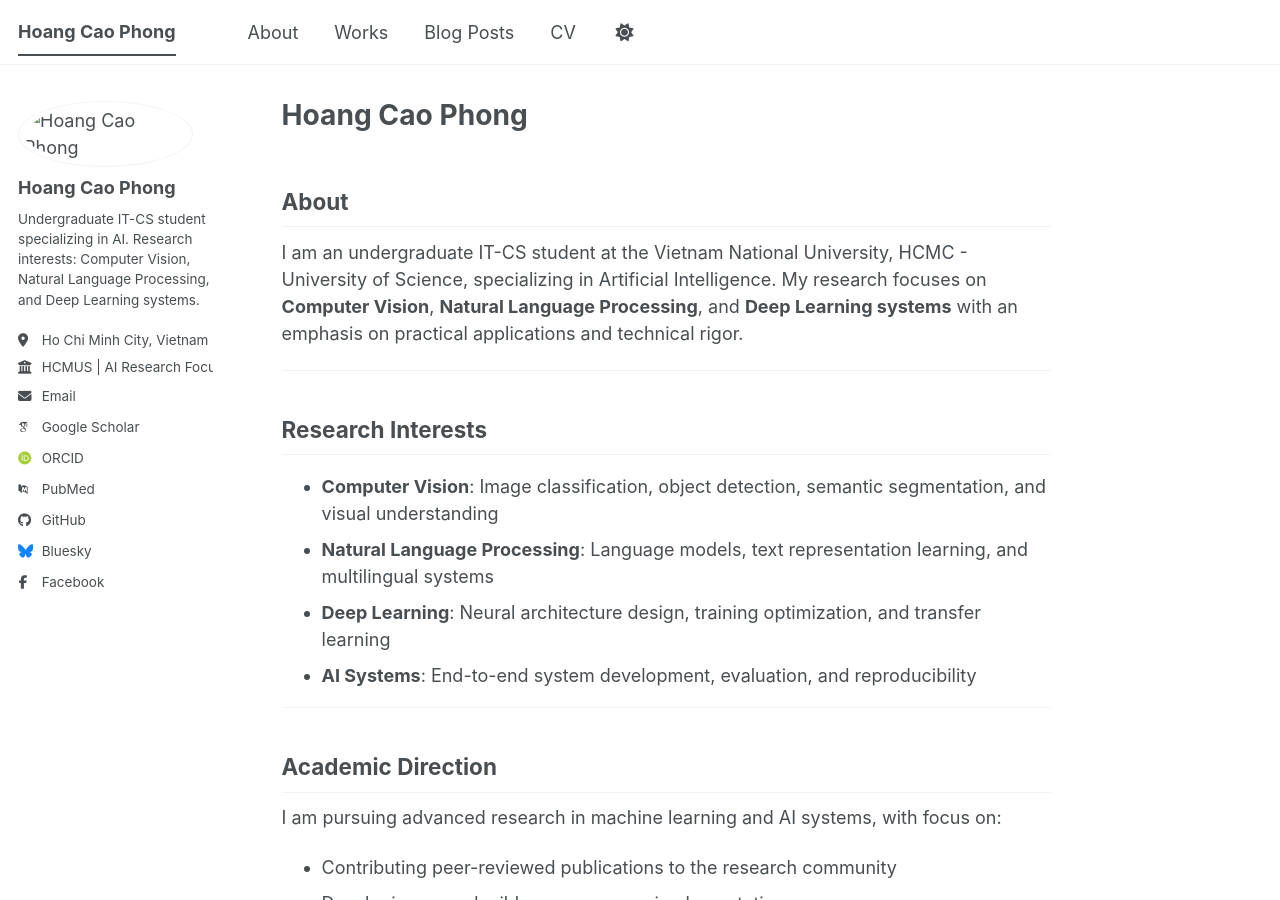
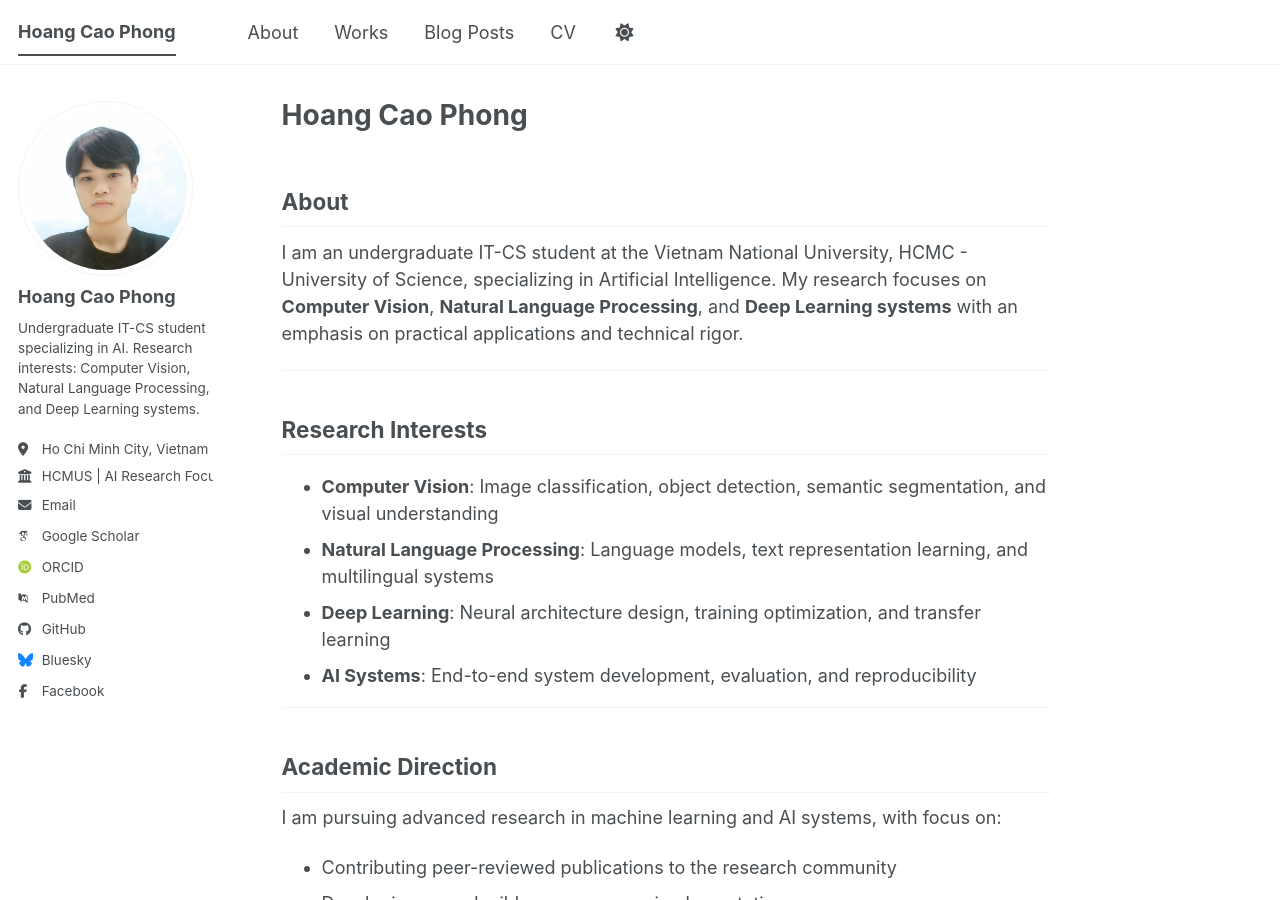
Before and after one commit to HoangCaoPhong/HoangCaoPhong.github.io, a Jekyll site: the page built from _pages/about.md, in a window 1280 px wide and 900 px high. Built offline with Jekyll 4.4.1, drawn with Linux system fonts in a browser that asks for light colours; some web fonts are replaced; our own code applies the rules of GitHub Pages for plain Markdown files; a script bundle is joined from its source files by our own code; library files that are not in the unit come from our copies.

Commit message:
Fix avatar path resolution to prevent double /images/ prepending
- Add logic to detect absolute paths (contain "/")
- Use author.avatar directly if it's a full URL (contains "://")
- Use author.avatar directly with base_path if it's an absolute path (contains "/")
- Only prepend "/images/" for bare filenames (e.g., "avatar.jpg")
- Prevents broken URLs like /images//images/profile.png
- Keeps inline avatar styles for circular rendering

```diff
--- a/_includes/author-profile.html
+++ b/_includes/author-profile.html
@@ -8,9 +8,11 @@
 
   <div class="author__avatar">
     {% if author.avatar contains "://" %}
-    	<img src="{{ author.avatar }}" alt="{{ author.name }}"  fetchpriority="high" />
+    <img src="{{ author.avatar }}" alt="{{ author.name }}" style="width: 175px; height: 175px; object-fit: cover; border-radius: 50%; display: block;" fetchpriority="high" />
+    {% elsif author.avatar contains "/" %}
+    <img src="{{ author.avatar | prepend: base_path }}" alt="{{ author.name }}" style="width: 175px; height: 175px; object-fit: cover; border-radius: 50%; display: block;" fetchpriority="high" />
     {% else %}
-    	<img src="{{ author.avatar | prepend: "/images/" | prepend: base_path }}" class="author__avatar" alt="{{ author.name }}"  fetchpriority="high" />
+    <img src="{{ author.avatar | prepend: "/images/" | prepend: base_path }}" alt="{{ author.name }}" style="width: 175px; height: 175px; object-fit: cover; border-radius: 50%; display: block;" fetchpriority="high" />
     {% endif %}
   </div>
 
```
